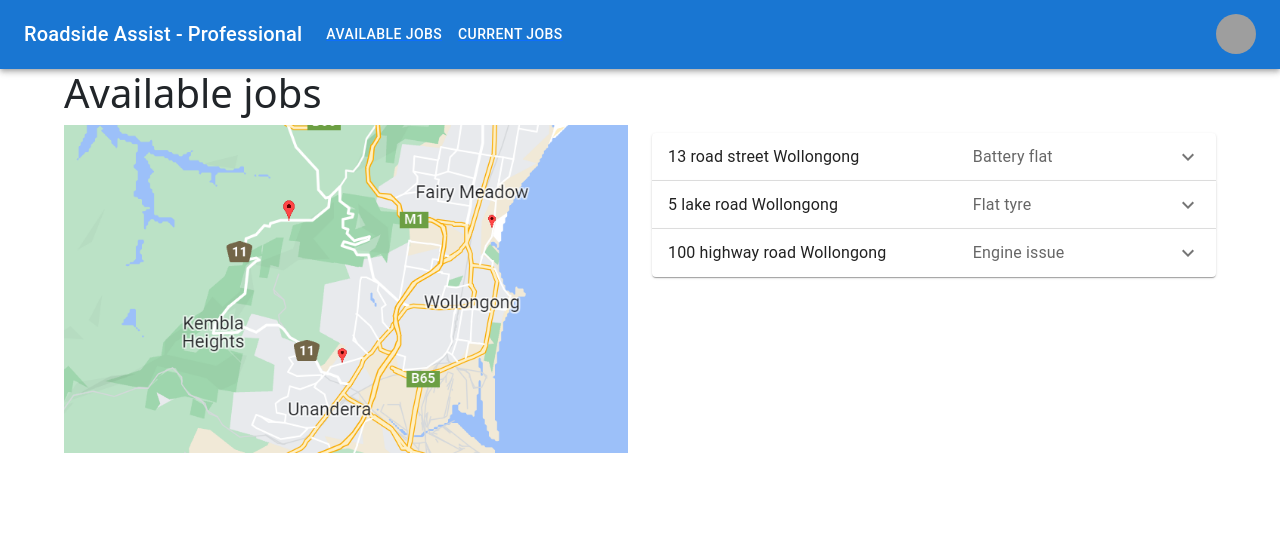
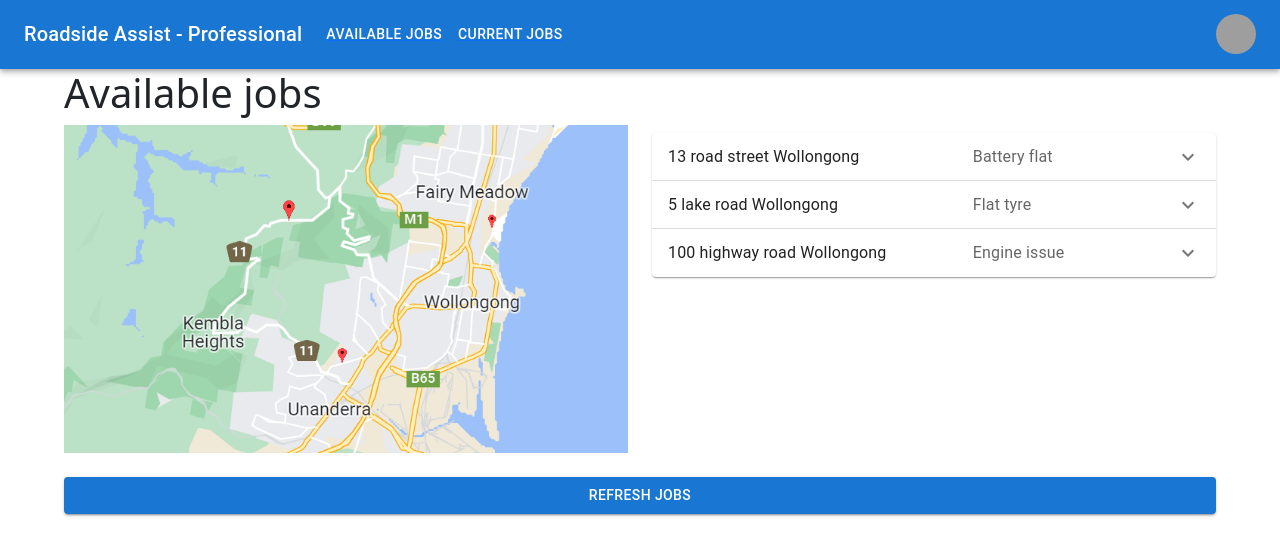
Before and after one commit to emma-edwards/CSCI314-C13, a React (Create React App) app in the folder my-react-app/: page /AvJobs in a window 1280 px wide. Shown: the top 556 px of the page. Built offline with nearby package versions, Linux system fonts and the light colour scheme; grey boxes are pictures that could not be loaded; what google-maps-react would draw is missing.

Commit message:
Requests can now be accessed by professionals

```diff
--- a/my-react-app/src/Pages/AvJobs.js
+++ b/my-react-app/src/Pages/AvJobs.js
@@ -1,4 +1,5 @@
 import * as React from 'react';
+import { useEffect, useState } from 'react';
 import Button from '@mui/material/Button';
 import Typography from '@mui/material/Typography';
 import Box from '@mui/material/Box';
@@ -45,7 +46,8 @@ const data = [
 
 
 
-const AvJobs = () => {
+export default function AvJobs() {
+
 
     // const [open, setOpen] = React.useState(false);
     //
@@ -61,12 +63,28 @@ const AvJobs = () => {
     //     handleClickOpen()
     // }
 
+
     const handleTake = (itemID) => {
         if (window.confirm("Do you want to take this job?")) {
             console.log('take job: ' + itemID);
         }
 
 
+    }
+
+    const handleClick=(e)=>{
+        fetch(`http://localhost:8080/request/getAll`) //Pulls all requests from the server
+        .then(response => {
+            if (!response.ok){ //If the request fails, e.g. server is not running
+                alert('There are no requests');
+                throw response
+            }
+                return response.json() //Returns all the requests
+                //You will need to work out hoe to get each specific variable from it
+        })
+        .then(json=>{
+            console.log(json)//Prints the requests in the console log
+        })
     }
 
     return (
@@ -113,6 +131,15 @@ const AvJobs = () => {
                     </Grid>
                 </Grid>
 
+                <Button
+                    type="submit"
+                    fullWidth
+                    variant="contained"
+                    sx={{ mt: 3, mb: 2 }}
+                    onClick={handleClick}>
+                    Refresh Jobs
+                </Button>
+
                 {/*<Dialog
                     open={open}
                     onClose={handleClose(acceptType)}
@@ -142,5 +169,3 @@ const AvJobs = () => {
 
 
 };
-
-export default AvJobs;
```
